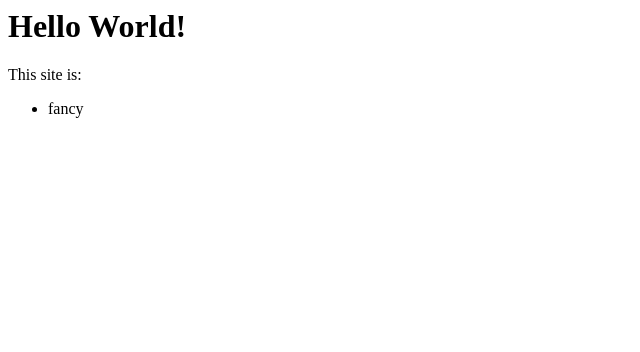
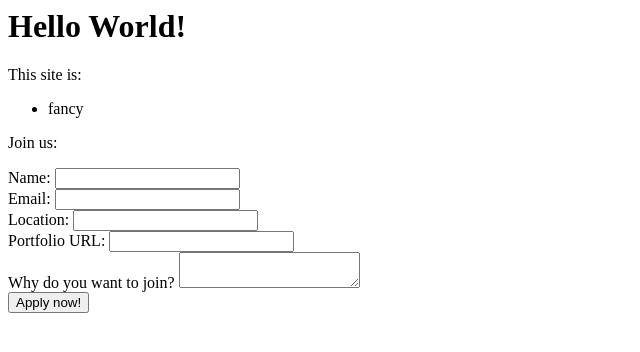
Before and after one commit to UnitedDesigners/uniteddesigne.rs, a plain HTML site: page index.html in a window 1280 px wide. Shown: the whole page, without its empty margins (0-640 px from the left). Drawn offline with Linux system fonts and the light colour scheme.

Commit message:
Added a form

```diff
--- a/index.html
+++ b/index.html
@@ -11,6 +11,30 @@
       <ul>
         <li>fancy</li>
       </ul>
+      <p>Join us:</p>
+      <form>
+        <div>
+          <label for="name">Name:</label>
+          <input type="text" id="name" name="name">
+        </div>
+        <div>
+          <label for="email">Email:</label>
+          <input type="text" id="email" name="email">
+        </div>
+        <div>
+          <label for="location">Location:</label>
+          <input type="text" id="location" name="location">
+        </div>
+        <div>
+          <label for="portfolio">Portfolio URL:</label>
+          <input type="text" id="portfolio" name="portfolio">
+        </div>
+        <div>
+          <label for="reason">Why do you want to join?</label>
+          <textarea id="reason" name="reason"></textarea>
+        </div>
+        <button type="submit">Apply now!</button>
+      </form>
     </main>
   </body>
 </html>
```
